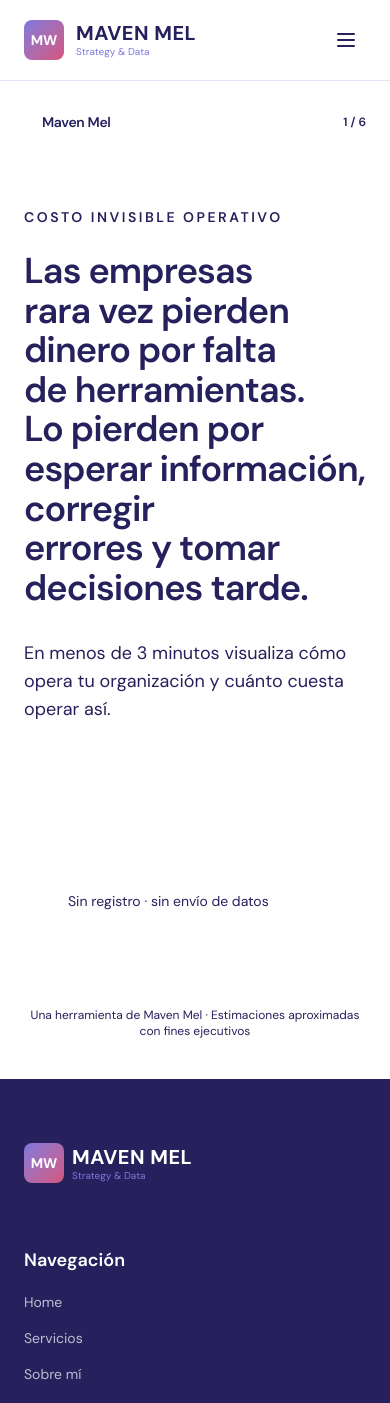
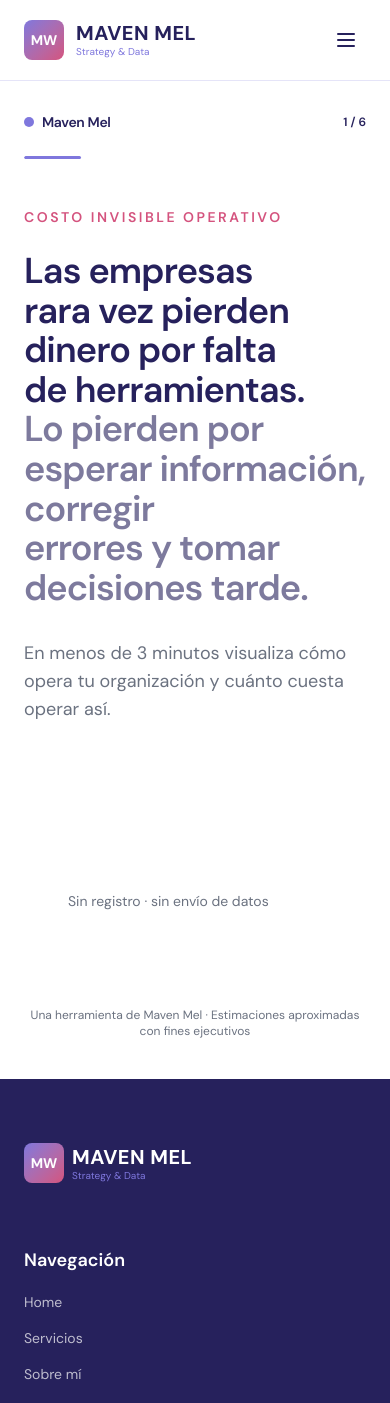
Before and after one commit to MavenMel/mavenmel-websitte, a React (Vite) app in the folder MavenMel Website/: page /costodecision in a window 390 px wide. Shown: the top 1403 px of the page. Built offline with nearby package versions, Linux system fonts and the light colour scheme.

Commit message:
Update CostoDecision.tsx
Ajuste para que no salga el boton en blanco

```diff
--- a/MavenMel Website/src/app/pages/CostoDecision.tsx
+++ b/MavenMel Website/src/app/pages/CostoDecision.tsx
@@ -88,7 +88,7 @@ function Index() {
     <main className="min-h-screen bg-background text-foreground">
       <header className="mx-auto flex w-full max-w-3xl items-center justify-between px-6 pt-8">
         <div className="flex items-center gap-2">
-          <div className="h-2.5 w-2.5 rounded-full bg-primary" />
+          <div className="h-2.5 w-2.5 rounded-full bg-[#7f77dd]" />
           <span className="text-sm font-medium tracking-tight text-ink/80">
             Maven Mel
           </span>
@@ -101,7 +101,7 @@ function Index() {
       <div className="mx-auto mt-6 w-full max-w-3xl px-6">
         <div className="h-[3px] w-full overflow-hidden rounded-full bg-secondary">
           <div
-            className="h-full rounded-full bg-primary transition-all duration-700 ease-out"
+            className="h-full rounded-full bg-[#7f77dd] transition-all duration-700 ease-out"
             style={{ width: `${((step + 1) / totalSteps) * 100}%` }}
           />
         </div>
@@ -134,7 +134,7 @@ function Index() {
       </section>
 
       <footer className="mx-auto w-full max-w-3xl px-6 pb-10">
-        <p className="text-center text-xs text-muted-foreground">
+        <p className="text-center text-xs text-[#6b7280]">
           Una herramienta de Maven Mel · Estimaciones aproximadas con fines ejecutivos
         </p>
       </footer>
@@ -147,16 +147,16 @@ function Index() {
 function StepIntro({ onNext }: { onNext: () => void }) {
   return (
     <div className="animate-rise">
-      <p className="text-sm font-medium uppercase tracking-[0.18em] text-accent">
+      <p className="text-sm font-medium uppercase tracking-[0.18em] text-[#d4537e]">
         Costo Invisible Operativo
       </p>
-      <h1 className="mt-6 text-balance text-4xl font-semibold leading-[1.1] tracking-tight text-ink sm:text-5xl">
+      <h1 className="mt-6 text-balance text-4xl font-semibold leading-[1.1] tracking-tight text-[#26215c] sm:text-5xl">
         Las empresas rara vez pierden dinero por falta de herramientas.
-        <span className="block text-ink/60">
+        <span className="block text-[#26215c]/60">
           Lo pierden por esperar información, corregir errores y tomar decisiones tarde.
         </span>
       </h1>
-      <p className="mt-8 max-w-xl text-lg text-muted-foreground">
+      <p className="mt-8 max-w-xl text-lg text-[#6b7280]">
         En menos de 3 minutos visualiza cómo opera tu organización y cuánto cuesta
         operar así.
       </p>
@@ -165,7 +165,7 @@ function StepIntro({ onNext }: { onNext: () => void }) {
         <PrimaryButton onClick={onNext}>Comenzar</PrimaryButton>
       </div>
 
-      <div className="mt-16 flex items-center gap-3 text-sm text-muted-foreground">
+      <div className="mt-16 flex items-center gap-3 text-sm text-[#6b7280]">
         <span className="h-px w-8 bg-border" />
         Sin registro · sin envío de datos
       </div>
@@ -189,10 +189,10 @@ function StepOperation({
   return (
     <div className="animate-rise space-y-12">
       <div>
-        <p className="text-sm font-medium uppercase tracking-[0.18em] text-accent">
+        <p className="text-sm font-medium uppercase tracking-[0.18em] text-[#d4537e]">
           Cómo opera tu organización
         </p>
-        <h2 className="mt-3 text-balance text-3xl font-semibold tracking-tight text-ink sm:text-4xl">
+        <h2 className="mt-3 text-balance text-3xl font-semibold tracking-tight text-[#26215c] sm:text-4xl">
           Tres preguntas rápidas sobre el día a día.
         </h2>
       </div>
```
